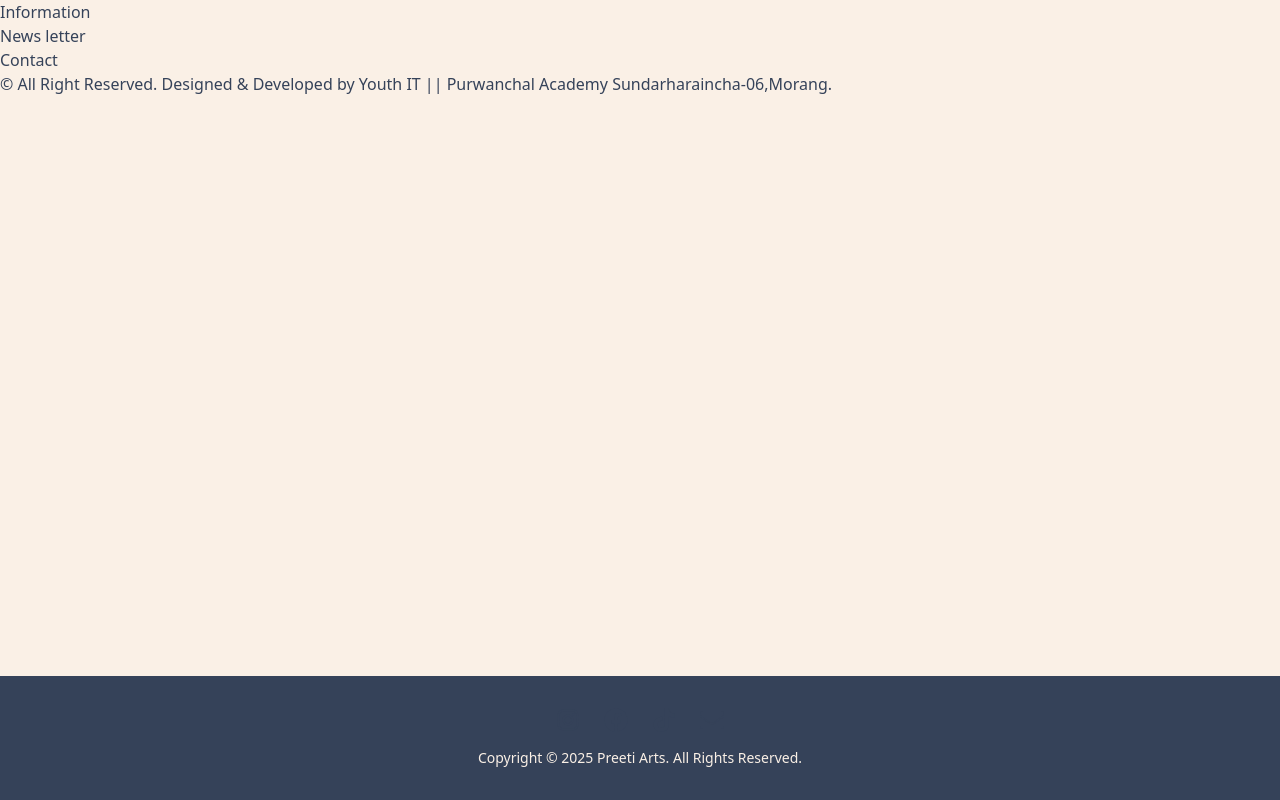
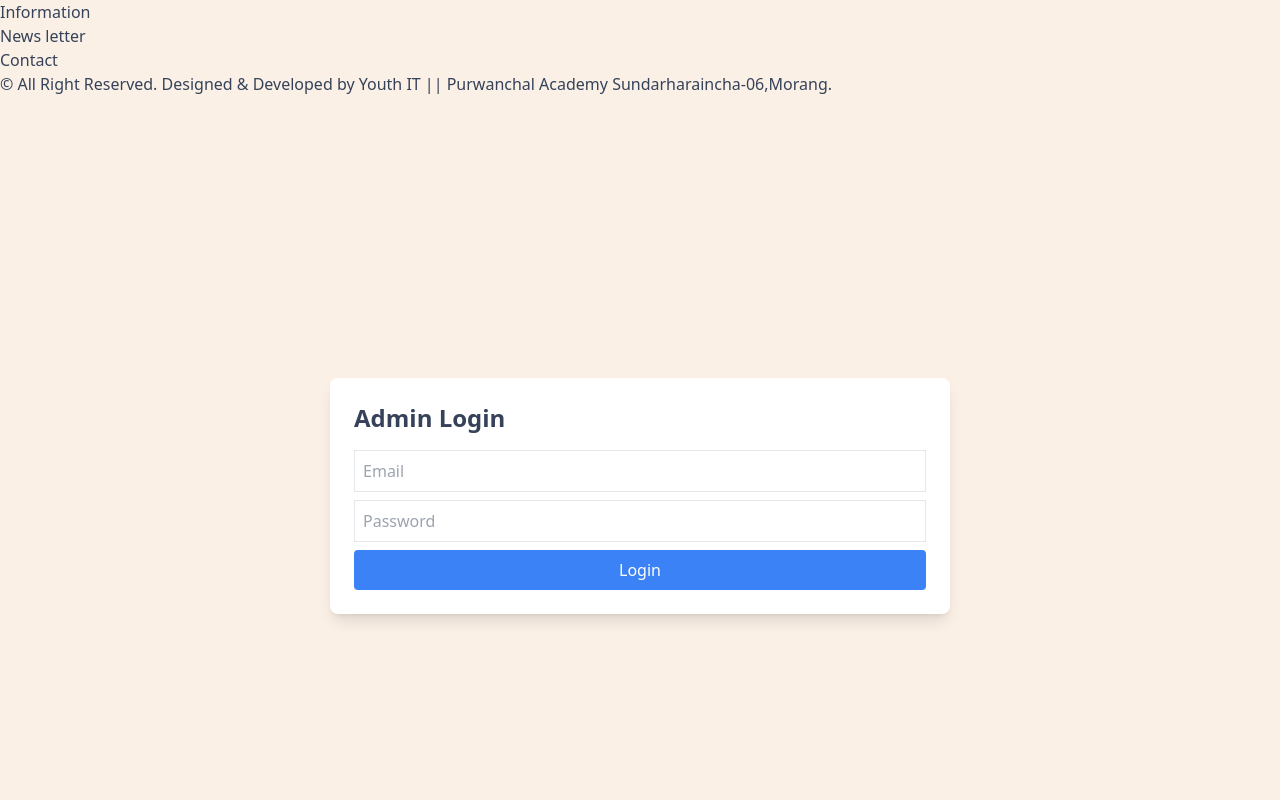
Before and after one commit to Preetirajdhami/artPortfolio, a Next.js app in the folder frontend/: page /admin/dashboard in a window 1280 px wide. Shown: the top 800 px of the page. Built offline with nearby package versions, Linux system fonts and the light colour scheme.

Commit message:
admin login page created

```diff
--- a/frontend/src/app/admin/dashboard/page.tsx
+++ b/frontend/src/app/admin/dashboard/page.tsx
@@ -1,11 +1,74 @@
-import React from 'react'
+"use client"; // Ensure it's a Client Component if using Next.js App Router
 
-const page = () => {
+import React, { useState } from "react";
+
+const AdminLogin = () => {
+  const [email, setEmail] = useState("");
+  const [password, setPassword] = useState("");
+  const [error, setError] = useState("");
+  const [loading, setLoading] = useState(false);
+
+  const handleLogin = async (e: React.FormEvent) => {
+    e.preventDefault();
+    setLoading(true);
+    setError("");
+
+    try {
+      const response = await fetch("http://localhost:8000/api/admin/login", {
+        method: "POST",
+        headers: {
+          "Content-Type": "application/json",
+        },
+        body: JSON.stringify({ email, password }),
+      });
+
+      const data = await response.json();
+
+      if (response.ok) {
+        console.log("Login Successful:", data); // Debugging purpose
+        localStorage.setItem("adminToken", data.token);
+        alert("Login Successful!");
+      } else {
+        setError(data.message || "Something went wrong. Please try again.");
+      }
+    } catch (error) {
+      setError("Network error. Please try again.");
+    } finally {
+      setLoading(false);
+    }
+  };
+
   return (
-    <div>
+    <div className="flex flex-col items-center justify-center min-h-screen">
+      <form onSubmit={handleLogin} className="p-6 bg-white rounded-lg shadow-lg">
+        <h2 className="text-2xl font-bold mb-4">Admin Login</h2>
+        {error && <p className="text-red-500 mb-2">{error}</p>}
+        <input
+          type="email"
+          placeholder="Email"
+          value={email}
+          onChange={(e) => setEmail(e.target.value)}
+          className="border p-2 mb-2 w-full"
+          required
+        />
+        <input
+          type="password"
+          placeholder="Password"
+          value={password}
+          onChange={(e) => setPassword(e.target.value)}
+          className="border p-2 mb-2 w-full"
+          required
+        />
+        <button
+          type="submit"
+          className="bg-blue-500 text-white px-4 py-2 rounded w-full"
+          disabled={loading}
+        >
+          {loading ? "Logging in..." : "Login"}
+        </button>
+      </form>
+    </div>
+  );
+};
 
-    </div>
-  )
-}
-
-export default page
+export default AdminLogin;
```
